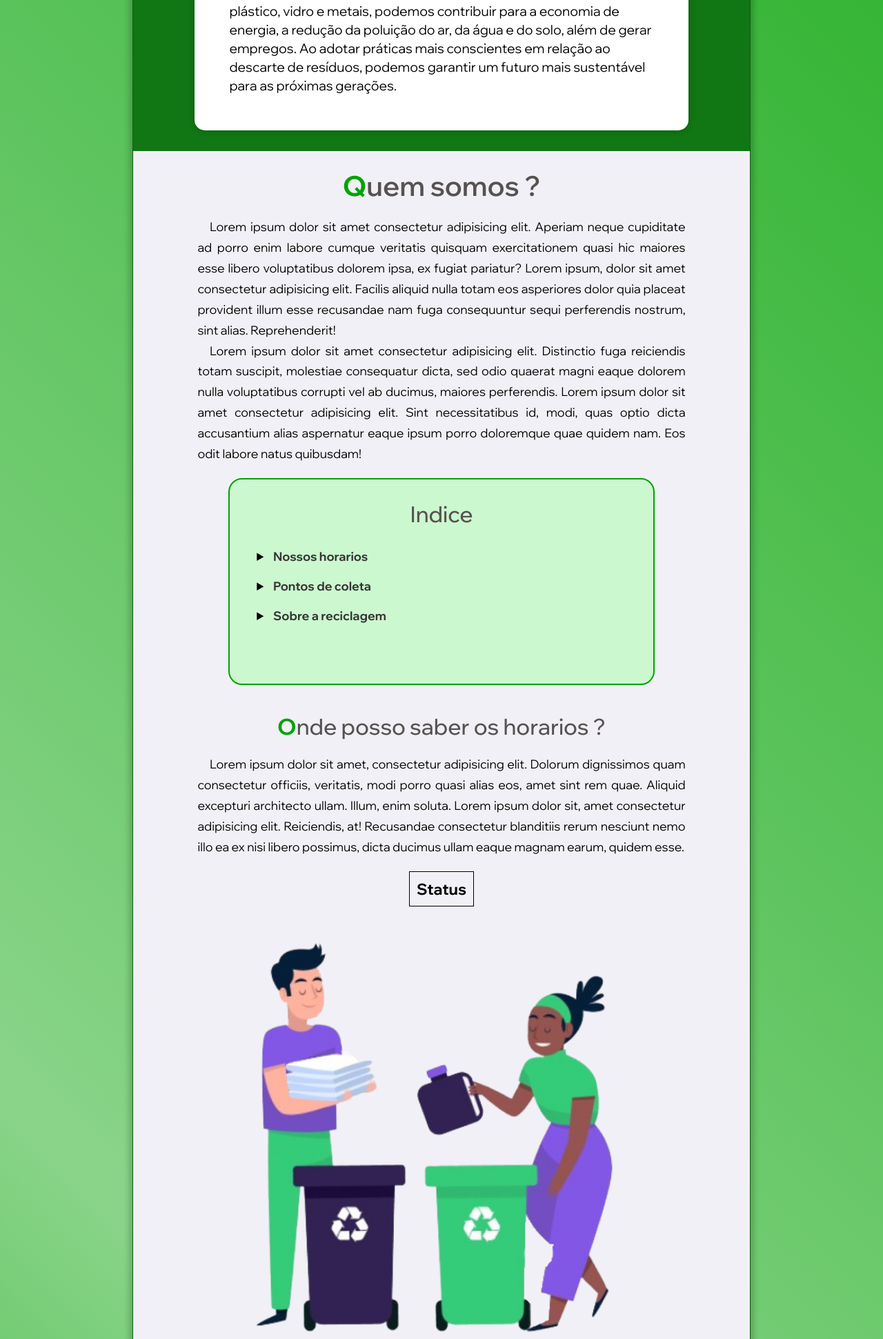
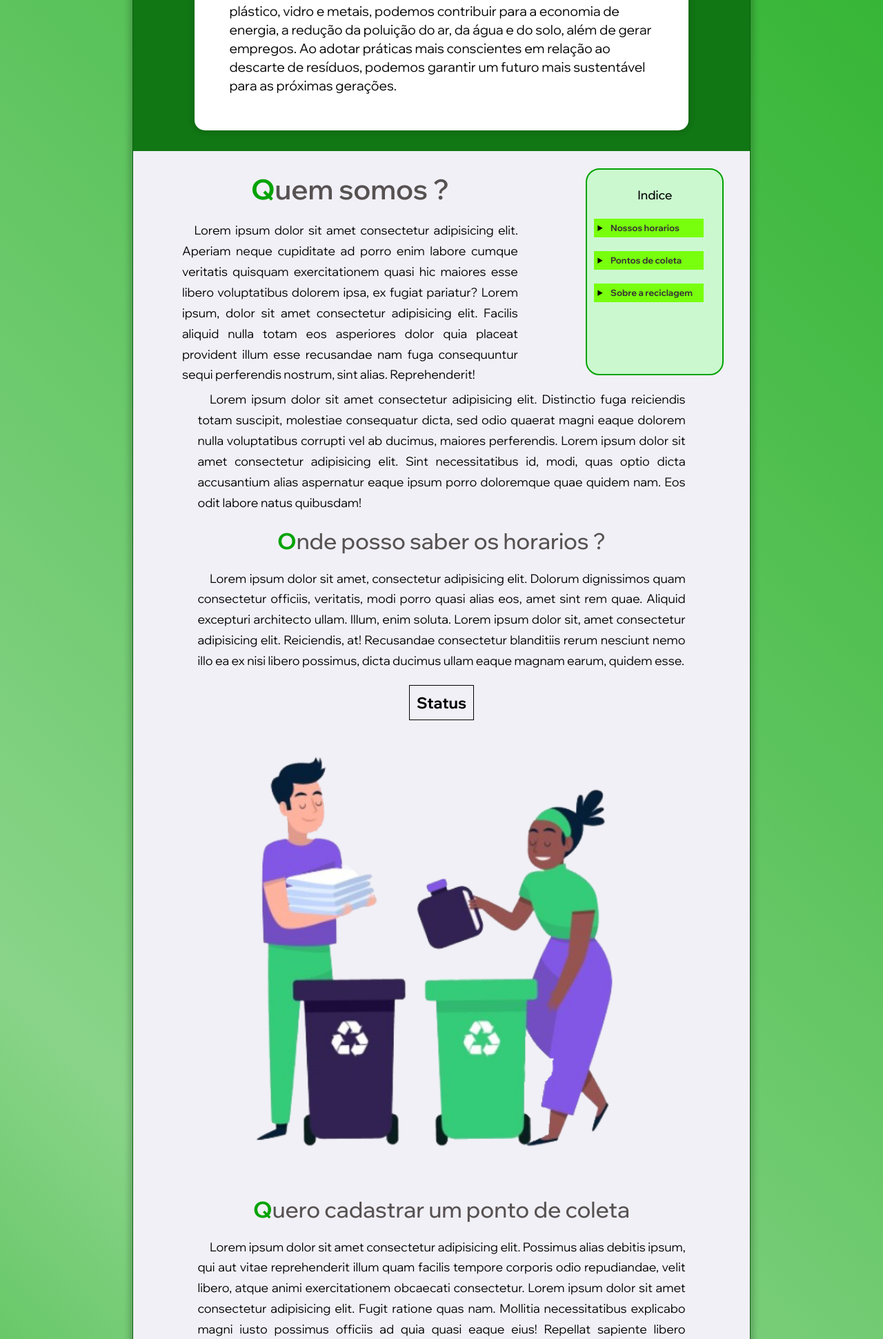
Before and after one commit to LacamJC/NPR, a Node server app: page / in a window 1280 px wide. Shown: the part 941-2882 px from the top of the page at 69% size. Run offline with Node 20, Linux system fonts and the light colour scheme; some libraries are stand-ins or nearby versions.

Commit message:
Mudanças: Alteração no conteudo da pagina e sua estrutura

```diff
--- a/public/css/homecelular.css
+++ b/public/css/homecelular.css
@@ -766,62 +766,7 @@ hr {
   text-decoration: underline;
 }
 
-.indice
-{
-  margin: 20px 0px;
-  background-color: #a0ffa379;
-  min-height: 300px;
-  border: 2px solid #03A202;
-  padding: 10px;
-  border-radius: 20px;
-  width: 70%;
-}
 
-.lista_indice
-{
-  display: flex;
-  align-items: flex-start;
-  justify-content: center;
-  /* border: 1px solid black; */
-  list-style-position: inside;
-  flex-direction: column;
-  width: 90%;
-  margin: auto;
-
-}
-
-.lista_item_indice
-{
-  /* background-color: rgba(115, 255, 0, 0.938); */
-  /* padding: 5px; */
-  margin: 10px 0px;
-  font-size: 1.1em;
-  list-style-type: disclosure-closed;
-  font-weight: bold;
-}
-
-.lista_item_indice a
-{
-  padding: 5px;
-  margin: 10px 0px;
-  color: #383434;
-  text-decoration: none;
-  /* padding: 5px 10px;
-  /* background-color: red; */
-  transition: 0.5s ease-in-out;
-}
-
-.lista_item_indice a:hover
-{
-
-  text-decoration: underline;
-  text-decoration-color: #03A202;
-  text-decoration-thickness: 2px; /* Altere o valor da espessura conforme desejado */
-  text-underline-offset: 5px; /*Distancia entre a palavra e a linha*/
-  background-color: #02a20233;
-
-
-}
 
 .imagem_att
 {
@@ -867,3 +812,79 @@ flex-wrap: wrap;
 #rodape ul li {
 margin: 10px;
 }
+
+/* ESTILIZACAO DO INDICE*/
+
+.indice
+{
+  margin: 20px 0px;
+  background-color: #a0ffa379;
+  min-height: 300px;
+  border: 2px solid #03A202;
+  padding: 10px;
+  border-radius: 20px;
+  width: 200px;
+}
+
+.indice h2
+{
+  font-size: 1.1em;
+}
+
+.lista_indice
+{
+  display: flex;
+  align-items: flex-start;
+  justify-content: center;
+  /* border: 1px solid black; */
+  list-style-position: inside;
+  flex-direction: column;
+  width: 100%;
+  margin: auto;
+
+}
+
+.lista_item_indice
+{
+  background-color: rgba(115, 255, 0, 0.938);
+  padding: 5px;
+  margin: 10px 0px;
+  font-size: 0.8em;
+  list-style-type: disclosure-closed;
+  font-weight: bold;
+
+  width: 90%;
+  text-align: left;
+}
+
+.lista_item_indice a
+{
+  padding: 5px;
+  margin: 10px 0px;
+  color: #383434;
+  text-decoration: none;
+
+
+  /* background-color: red; */
+  transition: 0.5s ease-in-out;
+}
+
+.lista_item_indice a:hover
+{
+
+  text-decoration: underline;
+  text-decoration-color: #03A202;
+  text-decoration-thickness: 2px; /* Altere o valor da espessura conforme desejado */
+  text-underline-offset: 5px; /*Distancia entre a palavra e a linha*/
+  background-color: #02a20233;
+
+
+}
+
+.firstInfo
+{
+  display: grid;
+  grid-template-columns: 70% 30%;
+  align-items: start;
+  justify-items: center;
+}
--- a/views/npr/homecelular.ejs
+++ b/views/npr/homecelular.ejs
@@ -132,19 +132,23 @@
 
 
 
-            <h1 class="tituloPrincipal" id="quemSomos"><strong>Q</strong>uem somos ? </h1>
-            <p class="paragrafo_att">Lorem ipsum dolor sit amet consectetur adipisicing elit. Aperiam neque cupiditate ad porro enim labore cumque veritatis quisquam exercitationem quasi hic maiores esse libero voluptatibus dolorem ipsa, ex fugiat pariatur? Lorem ipsum, dolor sit amet consectetur adipisicing elit. Facilis aliquid nulla totam eos asperiores dolor quia placeat provident illum esse recusandae nam fuga consequuntur sequi perferendis nostrum, sint alias. Reprehenderit!</p>
+            <section class="firstInfo">
+              <article class="article">
+                <h1 class="tituloPrincipal" id="quemSomos"><strong>Q</strong>uem somos ? </h1>
+                <p class="paragrafo_att">Lorem ipsum dolor sit amet consectetur adipisicing elit. Aperiam neque cupiditate ad porro enim labore cumque veritatis quisquam exercitationem quasi hic maiores esse libero voluptatibus dolorem ipsa, ex fugiat pariatur? Lorem ipsum, dolor sit amet consectetur adipisicing elit. Facilis aliquid nulla totam eos asperiores dolor quia placeat provident illum esse recusandae nam fuga consequuntur sequi perferendis nostrum, sint alias. Reprehenderit!</p>
 
+              </article>
+              <aside class="indice">
+                <h2>Indice</h2>
+                  <ul class="lista_indice">
+                    <li class="lista_item_indice"><a href="">Nossos horarios</a></li>
+                    <li class="lista_item_indice"><a href="">Pontos de coleta</a></li>
+                    <li class="lista_item_indice"><a href="">Sobre a reciclagem</a></li>
+                  </ul>
+
+              </aside>
+            </section>
             <p class="paragrafo_att">Lorem ipsum dolor sit amet consectetur adipisicing elit. Distinctio fuga reiciendis totam suscipit, molestiae consequatur dicta, sed odio quaerat magni eaque dolorem nulla voluptatibus corrupti vel ab ducimus, maiores perferendis. Lorem ipsum dolor sit amet consectetur adipisicing elit. Sint necessitatibus id, modi, quas optio dicta accusantium alias aspernatur eaque ipsum porro doloremque quae quidem nam. Eos odit labore natus quibusdam!</p>
-
-            <div class="indice">
-              <h2 class="subtitulo_att">Indice</h2>
-              <ul class="lista_indice">
-                <li class="lista_item_indice"><a href="#horarios">Nossos horarios</a></li>
-                <li class="lista_item_indice"><a href="#ponto">Pontos de coleta</a></li>
-                <li class="lista_item_indice"><a href="#reciclagem">Sobre a reciclagem</a></li>
-              </ul>
-            </div>
 
 
             <h2 class="subtitulo_att" id="horarios"><strong>O</strong>nde posso saber os horarios ?</h2>
```
